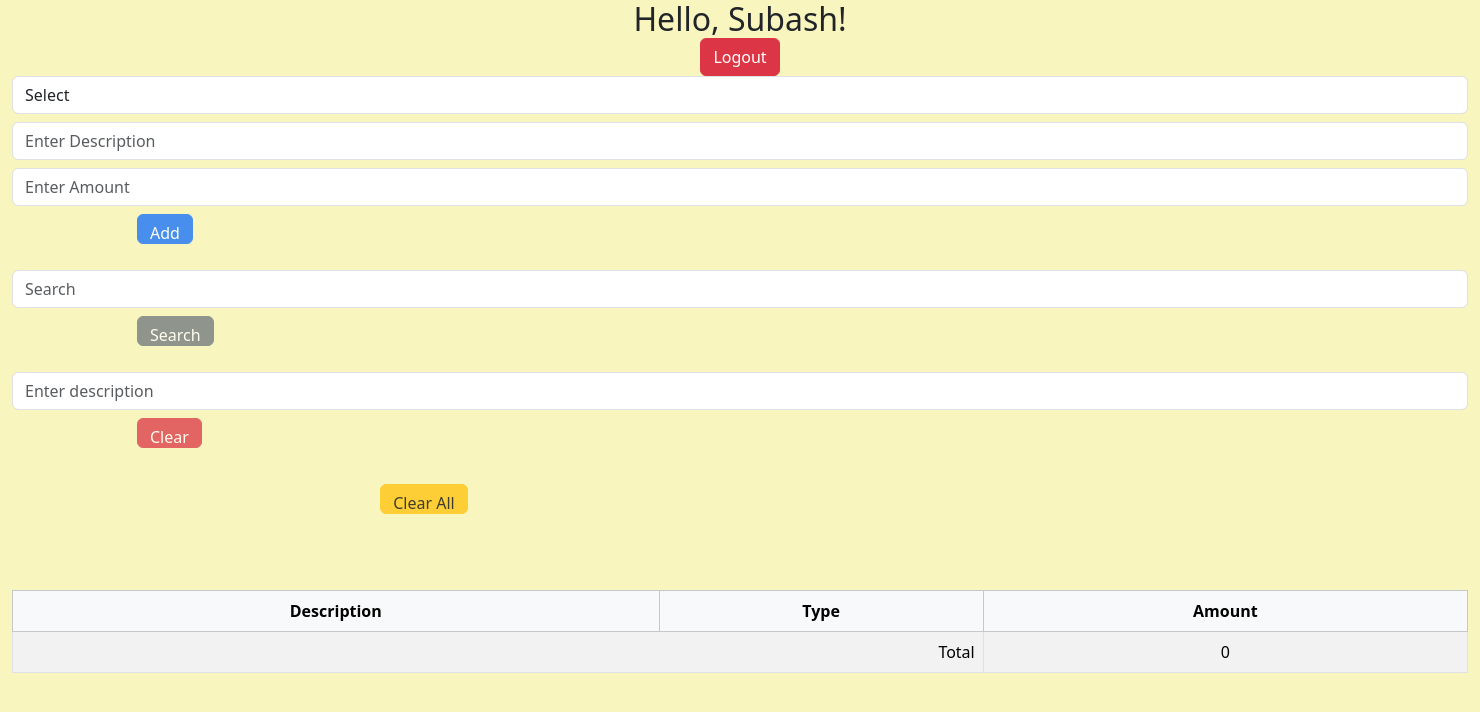
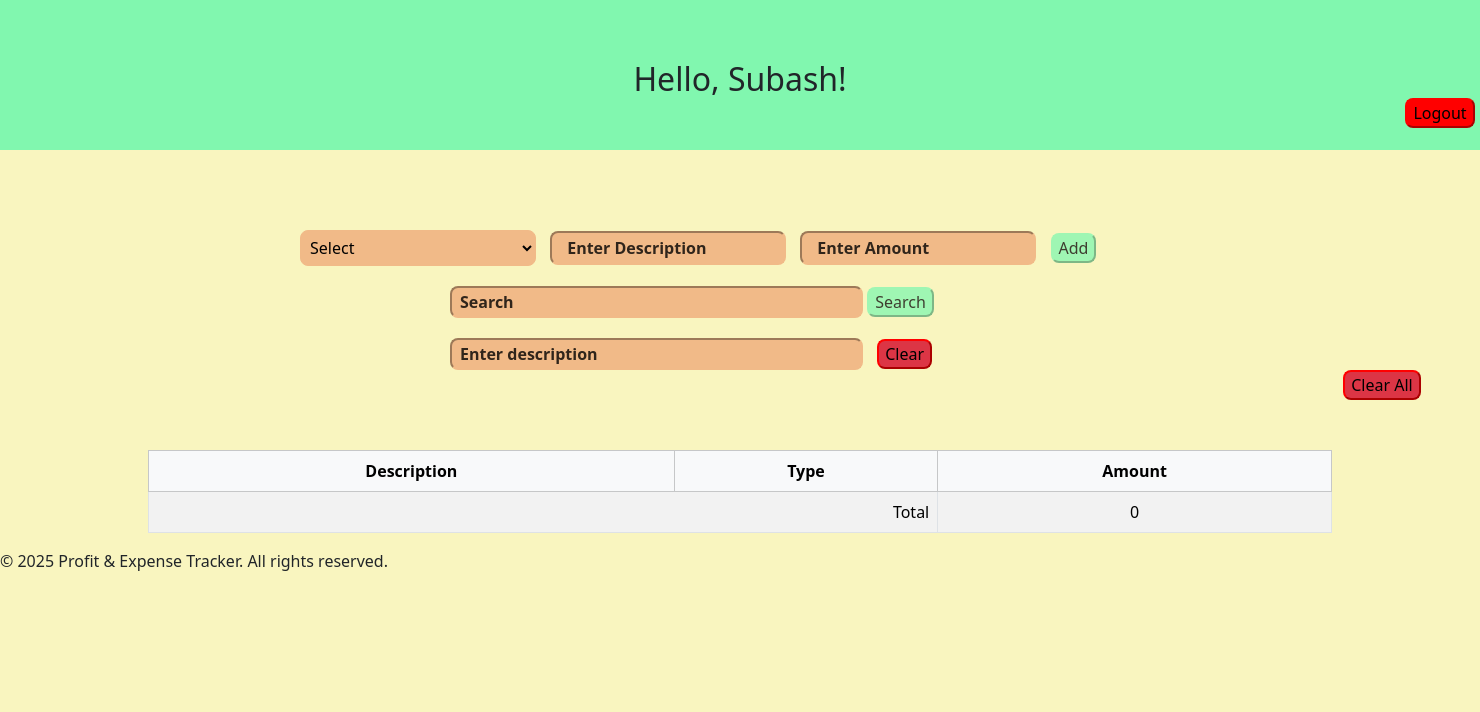
Before and after one commit to Arulsubash/Profit-Expense-Tracker, a Flask app: page /home in a window 1480 px wide. Shown: the top 712 px of the page. Run offline with Flask 3, Linux system fonts and the light colour scheme; a user stored in the database is signed in; data that the repository does not hold is empty; some libraries are stand-ins or nearby versions.

Commit message:
Update home.html
Change code for mobile friendly

```diff
--- a/templates/home.html
+++ b/templates/home.html
@@ -5,55 +5,38 @@
 {% endblock %}
 
 {% block body %}
-   <div class="container-fluid">
-      <div class="row">
-         <div class="col-sm-12 text-center">
+   <div id="head">
       <h2 style="margin: 0; text-transform: capitalize;">Hello, {{name}}!</h2>
       <form action="/logout" method="post">
-               <input type="submit" value="Logout" class="btn btn-danger">
+         <input type="submit" value="Logout" id="logout">
       </form>
    </div>
-      </div>
-   </div>
-
-   <div class="container-fluid">
-      <div class="row">
-         <div class="col-sm-12">
-            <form action="/home" method="post" class="mb-3">
-               <select name="type" required class="form-control">
+   <div id="addinput">
+      <form action="/home" method="post">
+         <select name="type" required>
             <option disabled selected>Select</option>
             <option value="debit">Debit</option>
             <option value="credit">Credit</option>
          </select>
-               <input name="discription" class="form-control mt-2" placeholder="Enter Description" required type="text">
-               <input name="amount" class="form-control mt-2" placeholder="Enter Amount" required type="number">
-               <button type="submit" class="btn btn-primary btn-block mt-2">Add</button>
+         <input name="discription" id="input" placeholder="Enter Description" required type="text">
+         <input name="amount" id="input" placeholder="Enter Amount" required type="number">
+         <button type="submit" id="button" style="margin: 0px 10px 0px 0px;">Add</button>
       </form>
-
-            <form action="/search" method="post" class="mb-3">
-               <input name="search" type="search" class="form-control" placeholder="Search">
-               <button type="submit" class="btn btn-secondary btn-block mt-2">Search</button>
+      <form action="/search" method="post">
+      <input name="search" type="search" placeholder="Search" id="search">
+      <button type="submit" style="margin: 0px 0px 0px 0px">Search</button>
       </form>
-
-            <form action="/clear" method="post" class="mb-3">
-               <input name="delete" placeholder="Enter description" type="text" class="form-control">
-               <button type="submit" class="btn btn-danger btn-block mt-2">Clear</button>
+      <form action="/clear" method="post">
+         <input name="delete" placeholder="Enter description" type="text" id=search>
+         <input type="submit" style="margin: 20px 0px 0px 10px; background-color: #dc3545; border-radius: 8px; border-color: red;" value="Clear">
       </form>
-
-            <form action="/clearall" method="post" class="mb-3">
-               <input name="clearall" value="clearall" style="visibility: hidden;">
-               <button type="submit" class="btn btn-warning btn-block">Clear All</button>
+      <form action="/clearall", method="post" id="clearall">
+         <input name="clearall" value="clearall" style="visibility: hidden ;">
+         <input type="submit" value="Clear All" style="background-color: #dc3545; border-radius: 8px; border-color: red;">
       </form>
    </div>
-      </div>
-   </div>
-
-   <div class="container-fluid">
-      <div class="row">
-         <div class="col-sm-12">
-            <div class="table-responsive">
-               <table class="table table-bordered table-striped">
-                  <thead class="table-light text-center">
+       <table class="table table-bordered table-striped" style="width: 80%;">
+         <thead class= "table-light" style="text-align: center;">
             <tr>
                <th>Description</th>
                <th>Type</th>
@@ -63,9 +46,9 @@
          <tbody>
                {% for data in datas %}
                  <tr>
-                        <td>{{data.discription}}</td>
-                        <td>{{data.type}}</td>
-                        <td style="color: {% if data.type == 'debit' %}red{% else %}green{% endif %}">₹{{data.amount}}</td>
+                   <td id="center">{{data.discription}}</td>
+                   <td id="center">{{data.type}}</td>
+                   <td id="center" style="color: {% if data.type == 'debit' %}red{% else %}green{% endif %}">₹{{data.amount}}</td>
                  </tr>
                {% endfor %}
                  <tr>
@@ -74,8 +57,7 @@
                   </tr>
          </tbody>
       </table>
-            </div>
-         </div>
-      </div>
+      <div id="copyrights">
+         &copy; 2025 Profit & Expense Tracker. All rights reserved.
       </div>
 {% endblock %}
```
Lines whose indentation alone changed are shown as unchanged.
